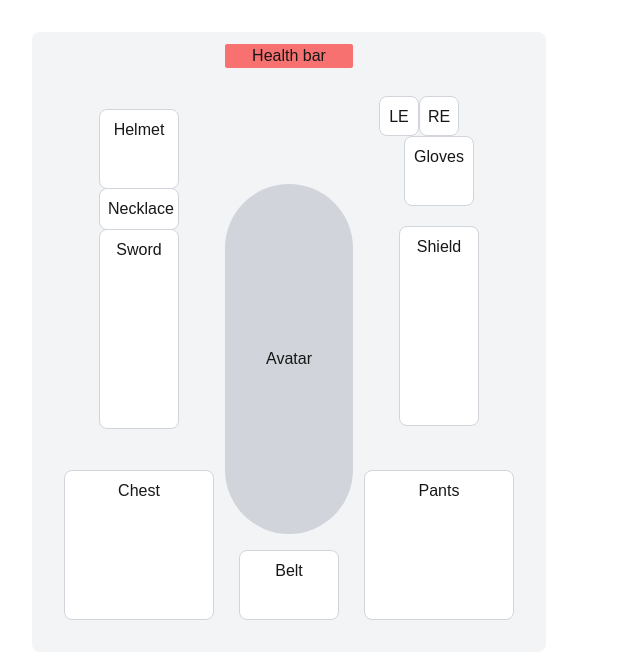
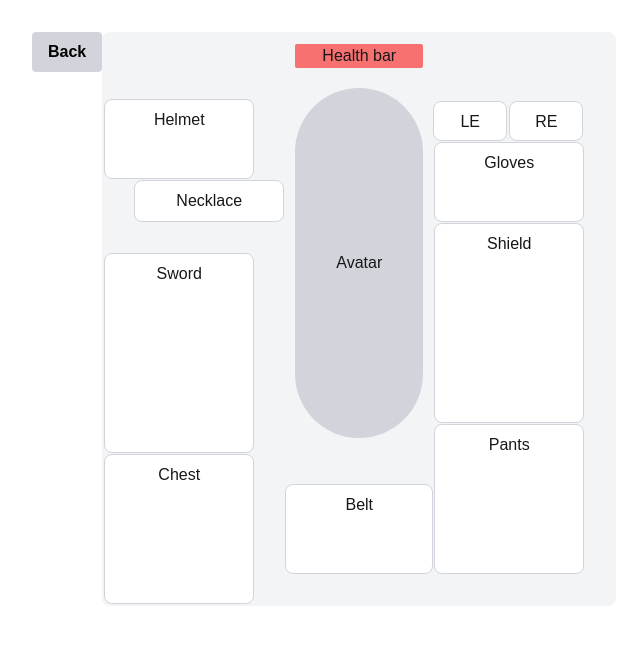
Before and after one commit to Tommysons/mafia-world, a Next.js app: page /profile in a window 1280 px wide. Shown: the top 658 px of the page, without its empty margins (0-640 px from the left). Built offline with nearby package versions, Linux system fonts and the light colour scheme.

Commit message:
Placing items

```diff
--- a/app/layout.tsx
+++ b/app/layout.tsx
@@ -1,17 +1,6 @@
 import type { Metadata } from "next";
-import localFont from "next/font/local";
 import "./globals.css";
 
-const geistSans = localFont({
-  src: "./fonts/GeistVF.woff",
-  variable: "--font-geist-sans",
-  weight: "100 900",
-});
-const geistMono = localFont({
-  src: "./fonts/GeistMonoVF.woff",
-  variable: "--font-geist-mono",
-  weight: "100 900",
-});
 
 export const metadata: Metadata = {
   title: "Create Next App",
@@ -26,7 +15,7 @@ export default function RootLayout({
   return (
     <html lang="en">
       <body
-        className={`${geistSans.variable} ${geistMono.variable} antialiased`}
+
       >
         {children}
       </body>
--- a/app/page.tsx
+++ b/app/page.tsx
@@ -1,101 +1,12 @@
-import Image from "next/image";
+import Link from "next/link";
 
 export default function Home() {
   return (
-    <div className="grid grid-rows-[20px_1fr_20px] items-center justify-items-center min-h-screen p-8 pb-20 gap-16 sm:p-20 font-[family-name:var(--font-geist-sans)]">
-      <main className="flex flex-col gap-8 row-start-2 items-center sm:items-start">
-        <Image
-          className="dark:invert"
-          src="https://nextjs.org/icons/next.svg"
-          alt="Next.js logo"
-          width={180}
-          height={38}
-          priority
-        />
-        <ol className="list-inside list-decimal text-sm text-center sm:text-left font-[family-name:var(--font-geist-mono)]">
-          <li className="mb-2">
-            Get started by editing{" "}
-            <code className="bg-black/[.05] dark:bg-white/[.06] px-1 py-0.5 rounded font-semibold">
-              app/page.tsx
-            </code>
-            .
-          </li>
-          <li>Save and see your changes instantly.</li>
-        </ol>
 
-        <div className="flex gap-4 items-center flex-col sm:flex-row">
-          <a
-            className="rounded-full border border-solid border-transparent transition-colors flex items-center justify-center bg-foreground text-background gap-2 hover:bg-[#383838] dark:hover:bg-[#ccc] text-sm sm:text-base h-10 sm:h-12 px-4 sm:px-5"
-            href="https://vercel.com/new?utm_source=create-next-app&utm_medium=appdir-template-tw&utm_campaign=create-next-app"
-            target="_blank"
-            rel="noopener noreferrer"
-          >
-            <Image
-              className="dark:invert"
-              src="https://nextjs.org/icons/vercel.svg"
-              alt="Vercel logomark"
-              width={20}
-              height={20}
-            />
-            Deploy now
-          </a>
-          <a
-            className="rounded-full border border-solid border-black/[.08] dark:border-white/[.145] transition-colors flex items-center justify-center hover:bg-[#f2f2f2] dark:hover:bg-[#1a1a1a] hover:border-transparent text-sm sm:text-base h-10 sm:h-12 px-4 sm:px-5 sm:min-w-44"
-            href="https://nextjs.org/docs?utm_source=create-next-app&utm_medium=appdir-template-tw&utm_campaign=create-next-app"
-            target="_blank"
-            rel="noopener noreferrer"
-          >
-            Read our docs
-          </a>
-        </div>
-      </main>
-      <footer className="row-start-3 flex gap-6 flex-wrap items-center justify-center">
-        <a
-          className="flex items-center gap-2 hover:underline hover:underline-offset-4"
-          href="https://nextjs.org/learn?utm_source=create-next-app&utm_medium=appdir-template-tw&utm_campaign=create-next-app"
-          target="_blank"
-          rel="noopener noreferrer"
-        >
-          <Image
-            aria-hidden
-            src="https://nextjs.org/icons/file.svg"
-            alt="File icon"
-            width={16}
-            height={16}
-          />
-          Learn
-        </a>
-        <a
-          className="flex items-center gap-2 hover:underline hover:underline-offset-4"
-          href="https://vercel.com/templates?framework=next.js&utm_source=create-next-app&utm_medium=appdir-template-tw&utm_campaign=create-next-app"
-          target="_blank"
-          rel="noopener noreferrer"
-        >
-          <Image
-            aria-hidden
-            src="https://nextjs.org/icons/window.svg"
-            alt="Window icon"
-            width={16}
-            height={16}
-          />
-          Examples
-        </a>
-        <a
-          className="flex items-center gap-2 hover:underline hover:underline-offset-4"
-          href="https://nextjs.org?utm_source=create-next-app&utm_medium=appdir-template-tw&utm_campaign=create-next-app"
-          target="_blank"
-          rel="noopener noreferrer"
-        >
-          <Image
-            aria-hidden
-            src="https://nextjs.org/icons/globe.svg"
-            alt="Globe icon"
-            width={16}
-            height={16}
-          />
-          Go to nextjs.org →
-        </a>
-      </footer>
+    <div className="flex justify-center">
+    <Link href={`/profile`}>
+      <button>Profile</button>
+    </Link>
     </div>
   );
 }
--- a/app/profile/page.tsx
+++ b/app/profile/page.tsx
@@ -1,18 +1,25 @@
+import Link from 'next/link';
 import React from 'react';
 
 const Page = () => {
   return (
+
     <section className="flex left-1 p-8">
+      <div>
+        <Link href={`/3`}>
+          <button className="bg-gray-300 hover:bg-gray-400 text-black font-bold py-2 px-4 rounded">Back</button>
+        </Link>
+      </div>
       <div className="relative grid grid-cols-3 bg-gray-100 p-8 rounded-lg max-w-5xl">
         {/* Left Column */}
         <div className="flex flex-col items-center justify-between">
-          <div className="bg-white p-2 rounded-lg h-10 w-10 border -translate-x-[-260px] -translate-y-[-32px] border-gray-300 text-center">LE</div>
-          <div className="bg-white p-2 rounded-lg w-[80px] border -translate-y-[-43px] border-gray-300 text-center">Necklace</div>
+        <div className="bg-white p-2 rounded-lg h-[80px] w-[150px] border -translate-x-[30px] -translate-y-[-35px] border-gray-300 text-center mb-4">Helmet</div>
+          <div className="bg-white p-2 rounded-lg w-[150px] border -translate-y-[-13px] border-gray-300 text-center">Necklace</div>
           {/* Sword */}
           <div className="flex justify-center items-center h-[200px]">
-            <div className="bg-white p-2 rounded-lg h-[200px] w-[80px] border border-gray-300 text-center">Sword</div>
+            <div className="bg-white p-2 rounded-lg h-[200px]  w-[150px] -translate-x-[30px] -translate-y-[-36px] border border-gray-300 text-center">Sword</div>
           </div>
-          <div className="bg-white p-2 rounded-lg h-[150px] w-[150px] border border-gray-300 text-center">Chest</div>
+          <div className="bg-white p-2 rounded-lg h-[150px] w-[150px] translate-x-[-30px] -translate-y-[-30px] border border-gray-300 text-center">Chest</div>
         </div>
 
         {/* Avatar Column */}
@@ -20,20 +27,21 @@ const Page = () => {
           <div className='relative top-[-20px] bg-red-400 rounded-sm w-32 flex items-center justify-center'>
             Health bar
           </div>
-          <div className="bg-white p-2 rounded-lg h-[80px] w-[80px] border -translate-x-[150px] -translate-y-[-21px] border-gray-300 text-center mb-4">Helmet</div>
+
           <div className="relative bg-gray-300 rounded-full h-[350px] w-32 flex items-center justify-center mb-4">
             Avatar
           </div>
-          <div className="bg-white p-2 rounded-lg h-[70px] w-[100px] border border-gray-300 text-center">Belt</div>
+          <div className="bg-white p-2 rounded-lg h-[90px] w-[148px] -translate-y-[-30px] border border-gray-300 text-center">Belt</div>
         </div>
 
         {/* Right Column */}
         <div className="flex flex-col items-center justify-between">
-          <div className="bg-white p-2 rounded-lg h-10 w-10 border -translate-y-[-32px] border-gray-300 text-center">RE</div>
-          <div className="bg-white p-2 rounded-lg h-[70px] w-[70px] border border-gray-300 text-center">Gloves</div>
+        <div className="bg-white p-2 rounded-lg h-10 w-[74px] border  -translate-x-[39px] -translate-y-[-37px] border-gray-300 text-center">LE</div>
+          <div className="bg-white p-2 rounded-lg h-10 w-[74px] border -translate-x-[-37px] -translate-y-[3px] border-gray-300 text-center">RE</div>
+          <div className="bg-white p-2 rounded-lg h-[80px] w-[150px] -translate-y-[2px]  border border-gray-300 text-center">Gloves</div>
           {/* Shield */}
           <div className="flex justify-center items-center h-[200px]">
-            <div className="bg-white p-2 rounded-lg h-[200px] w-[80px] -translate-y-3 border border-gray-300 text-center">Shield</div>
+            <div className="bg-white p-2 rounded-lg h-[200px] w-[150px] -translate-y-[1px] border border-gray-300 text-center">Shield</div>
           </div>
           <div className="bg-white p-2 rounded-lg h-[150px] w-[150px] border border-gray-300 text-center">Pants</div>
         </div>
```
Also changed, not shown: app/fonts/GeistMonoVF.woff (deleted), app/fonts/GeistVF.woff (deleted).
